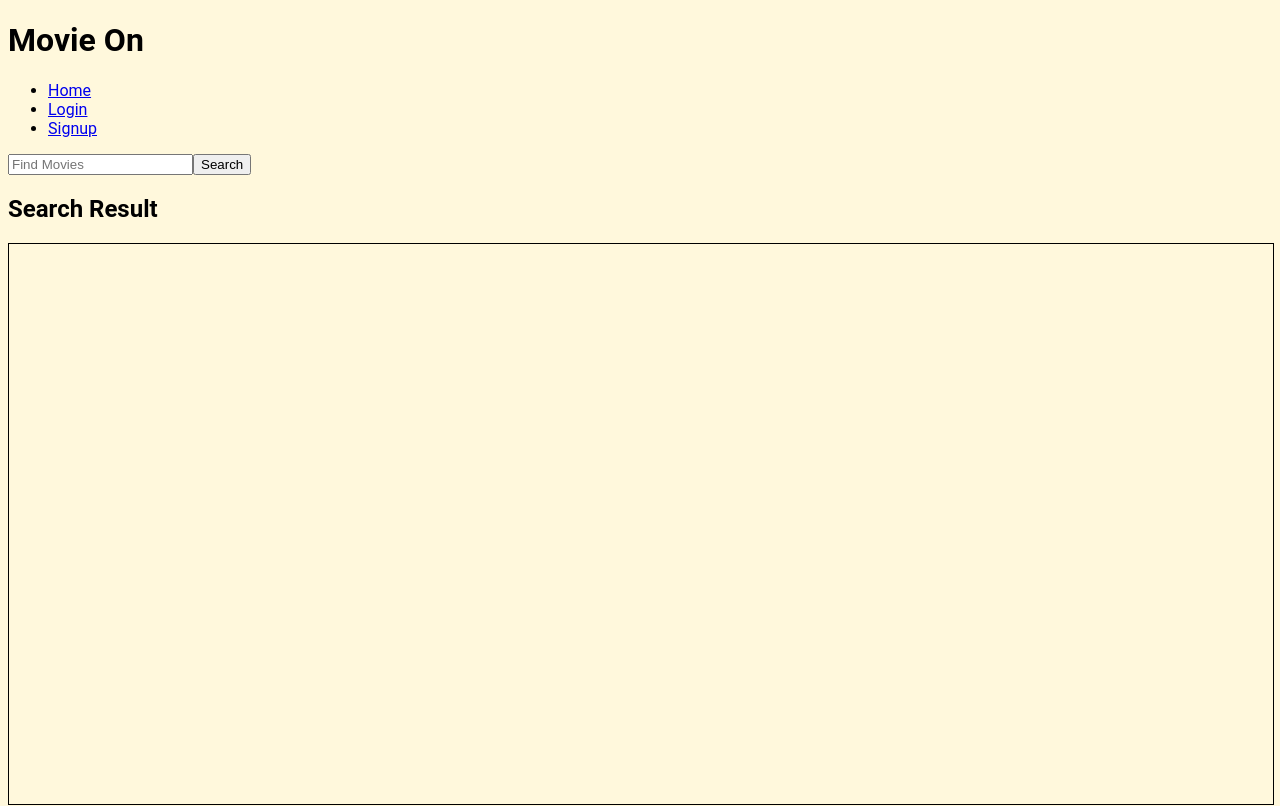
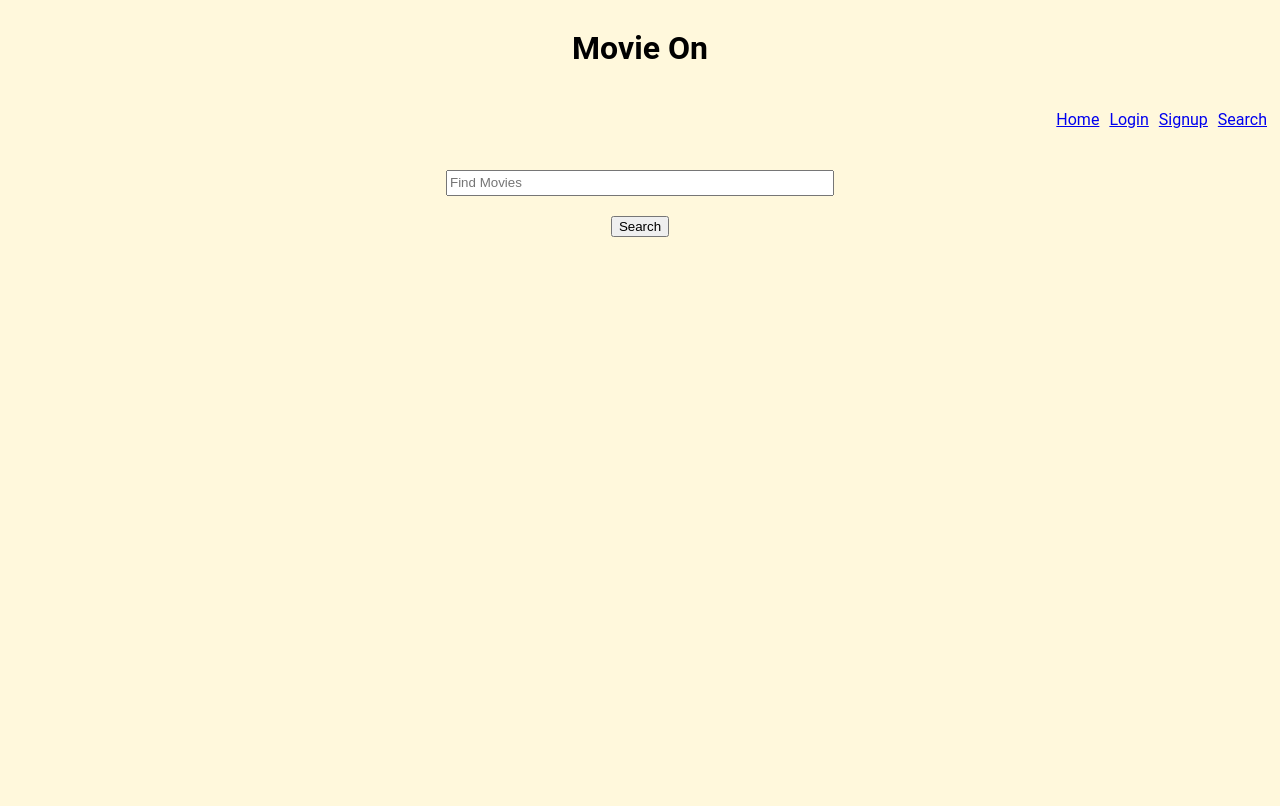
Before and after one commit to Team-cat-snake/movie-streamer, a React app: page /search in a window 1280 px wide. Shown: the top 806 px of the page. Built offline with nearby package versions, Linux system fonts and the light colour scheme; no server answers; the HTML template or start-up script is replaced by a standard one.

Commit message:
adjusts header, adjusts Search

```diff
--- a/src/components/App.jsx
+++ b/src/components/App.jsx
@@ -109,10 +109,7 @@ class App extends Component {
             submitLogin={this.submitLogin}
             submitSignup={this.submitSignup}
           />
-          <form onSubmit={this.getSearchResult}>
-            <input type='text' name='searched' placeholder='Find Movies' />
-            <button type='submit'>Search</button>
-          </form>
+          <div className="hidden">
             <SearchResult
               searchResult={this.state.searchResult}
               getMovieDetail={this.getMovieDetail}
@@ -124,6 +121,7 @@ class App extends Component {
             <MovieDetail
               movieDetail={this.state.movieDetail}
               />
+            </div>
         </Router>
       </div>
     )
--- a/src/components/Nav.jsx
+++ b/src/components/Nav.jsx
@@ -4,6 +4,7 @@ import { Link, Switch, Route } from 'react-router-dom';
 import App from './App.jsx';
 import Login from './Login.jsx';
 import Signup from './Signup.jsx';
+import Search from './Search.jsx';
 
 export default function Nav(props) {
   const {submitLogin, submitSignup} = props;
@@ -24,6 +25,9 @@ export default function Nav(props) {
           <li className="link">
              <Link to="/signup">Signup</Link>
           </li>
+          <li className="link">
+            <Link to="/search">Search</Link>
+          </li>
         </ul>
      </nav>
 
@@ -39,6 +43,9 @@ export default function Nav(props) {
             submitSignup={submitSignup}
           />
         </Route>
+        <Route path="/search">
+          <Search />
+        </Route>
       </Switch>
     </div>
    )
--- /dev/null
+++ b/src/components/Search.jsx
@@ -0,0 +1,11 @@
+import React from 'react';
+
+
+export default function Search (props) {
+  return (
+    <form className="search-form" onSubmit={props.getSearchResult}>
+      <input type='text' name='searched' placeholder='Find Movies' className='input-field' />
+      <button type='submit'>Search</button>
+    </form>
+  )
+}
--- a/src/views/styles/styles.css
+++ b/src/views/styles/styles.css
@@ -52,6 +52,23 @@ body {
   max-height: 100vh;
 }
 
+.header {
+  display: flex;
+  justify-content: center;
+  align-items: center;
+}
+
+.nav-ul {
+  display: flex;
+  flex-direction: row;
+  list-style: none;
+  justify-content: flex-end;
+}
+
+.link {
+  margin: 5px;
+}
+
 .navbar {
   max-height: 100vh;
 }
@@ -81,3 +98,14 @@ body {
 .login-form input {
   width: 180px;
 }
+
+.hidden {
+  display: none;
+}
+
+.search-form {
+  display: flex;
+  flex-direction: column;
+  justify-content: center;
+  align-items: center;
+}
```
Lines whose indentation alone changed are shown as unchanged.
